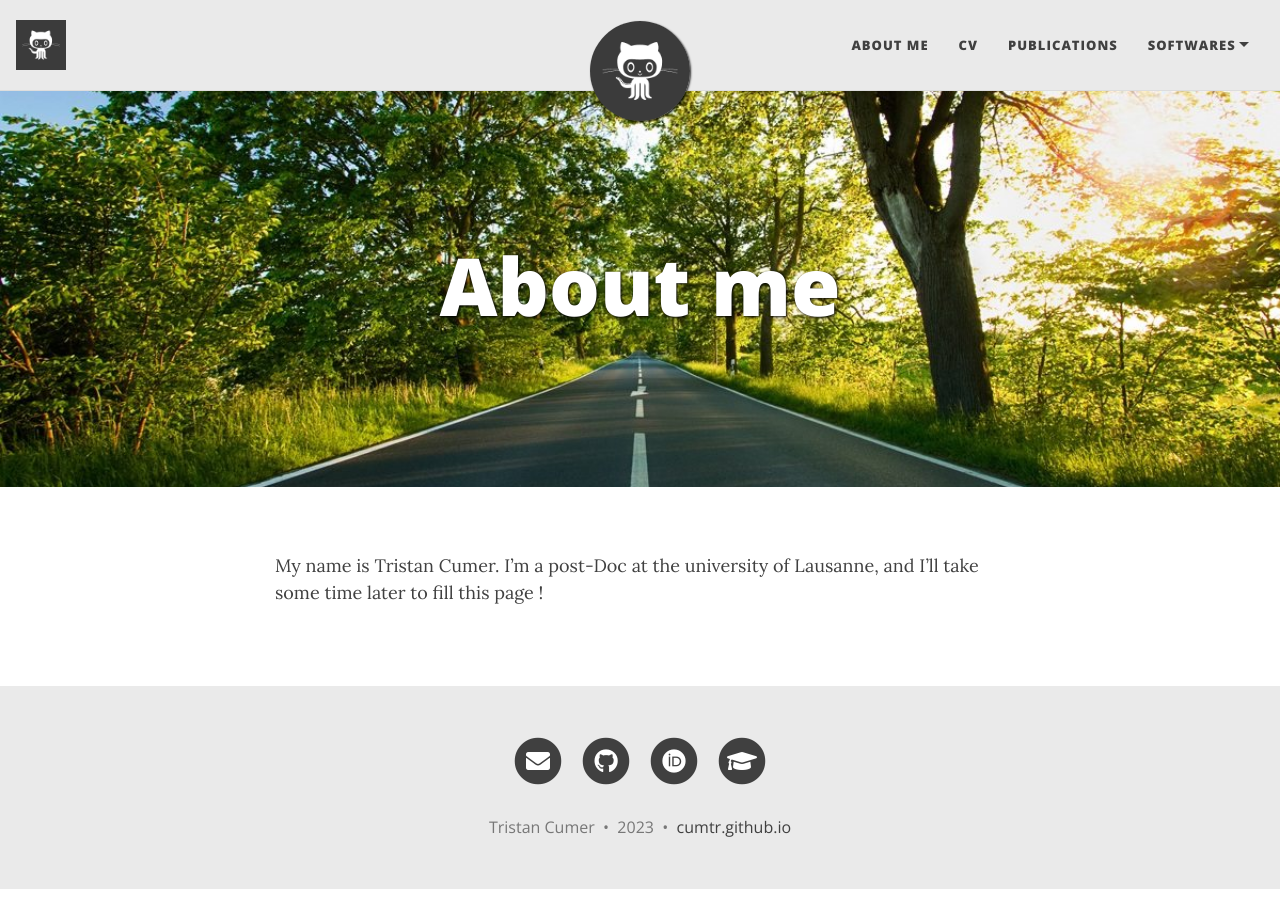
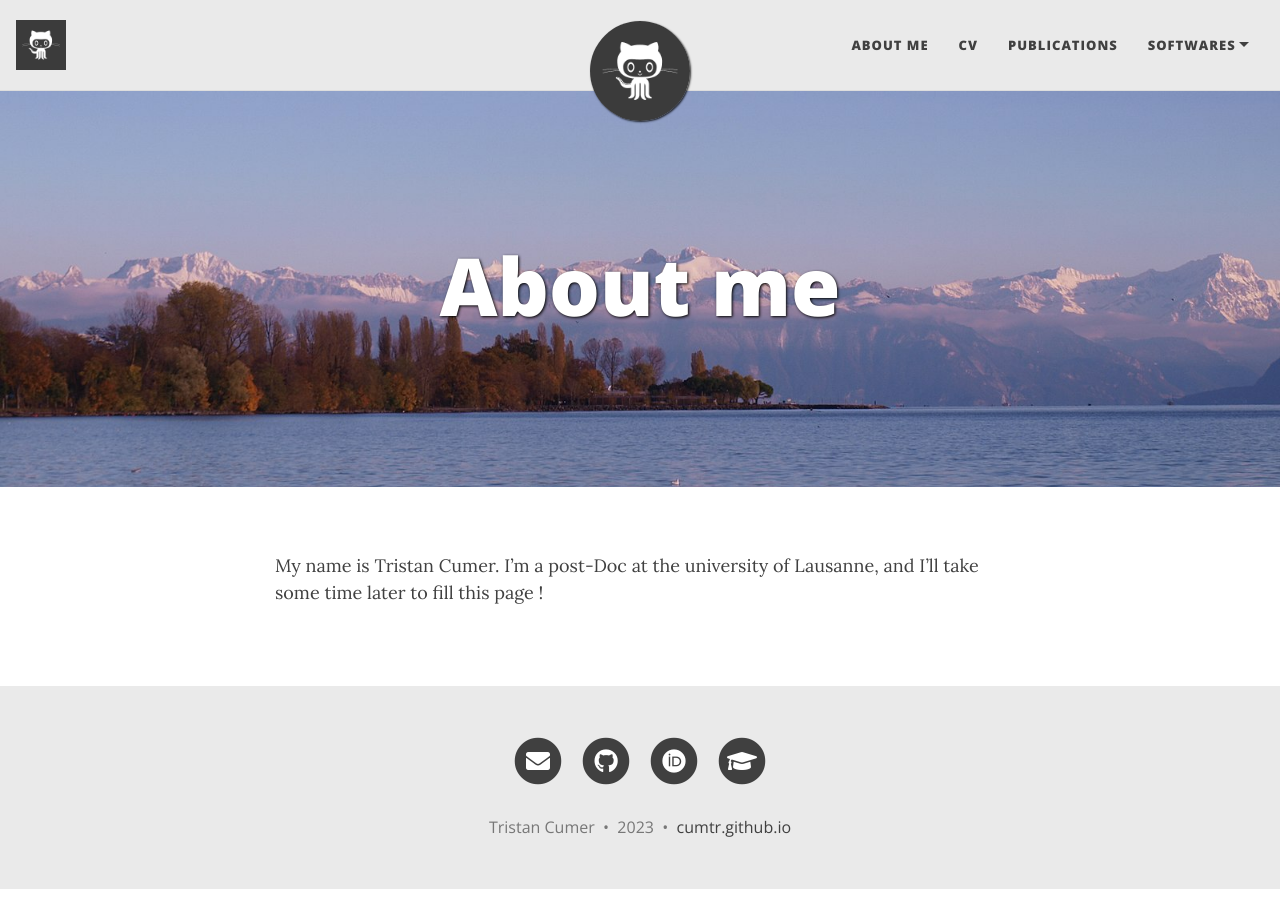
Before and after one commit to cumtr/cumtr.github.io, a Jekyll site: the page built from aboutme.md, in a window 1280 px wide. Built offline with Jekyll 4.4.1, drawn with Linux system fonts in a browser that asks for light colours; nearby versions of some CDN libraries.

Commit message:
Update aboutme.md

```diff
--- a/aboutme.md
+++ b/aboutme.md
@@ -2,8 +2,8 @@
 layout: page
 title: About me
 subtitle:
-cover-img: /assets/img/path.jpg
-share-img: /assets/img/path.jpg
+cover-img: /assets/img/LemanAlpes.jpg
+share-img: /assets/img/LemanAlpes.jpg
 ---
 
 My name is Tristan Cumer. I'm a post-Doc at the university of Lausanne, and I'll take some time later to fill this page !
```
